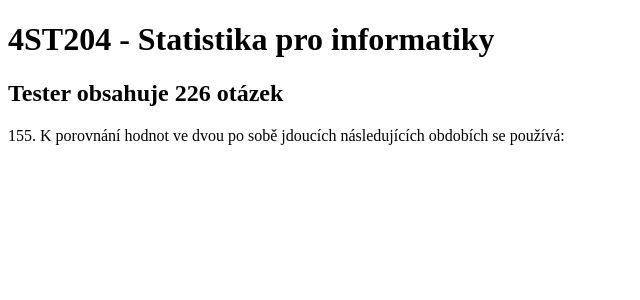
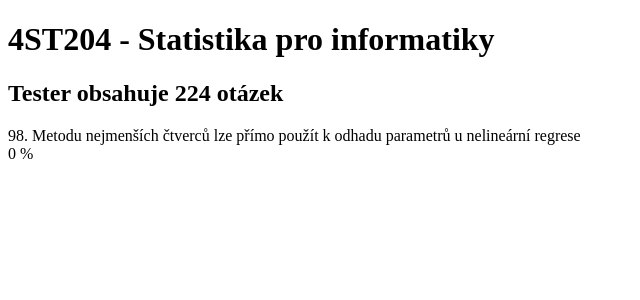
Before and after one commit to jirkavrba/vse-tester-template, a React (Create React App) app: page / in a window 1280 px wide. Shown: the top 300 px of the page, without its empty margins (0-640 px from the left). Built offline with nearby package versions, Linux system fonts and the light colour scheme.

Commit message:
Work in progress quetsions overview component

```diff
--- /dev/null
+++ b/src/components/QuestionsOverview.tsx
@@ -0,0 +1,20 @@
+import { FC, useMemo } from "react";
+import { DisplayQuestion, QuestionState } from "./Tester";
+
+interface QuestionsOverviewProps {
+    questions: Array<DisplayQuestion>
+}
+
+const QuestionsOverview: FC<QuestionsOverviewProps> = ({questions}: QuestionsOverviewProps) => {
+    const sorted = useMemo(() => questions.sort((a, b) => a.position - b.position), [questions]);
+
+    const correct = questions.filter(q => q.state == QuestionState.Correct).length;
+    const incorrect = questions.filter(q => q.state == QuestionState.Correct).length;
+    const percentage = correct / Math.max(incorrect + correct, 1) * 100;
+
+    return (
+        <div>{percentage} %</div>
+    );
+}
+
+export default QuestionsOverview;
--- a/src/components/Tester.tsx
+++ b/src/components/Tester.tsx
@@ -1,4 +1,5 @@
 import { useState, FC, useEffect } from "react";
+import QuestionsOverview from "./QuestionsOverview";
 
 export interface Question {
     text: string,
@@ -8,15 +9,15 @@ export interface Question {
     }>
 }
 
-enum QuestionState {
+export interface DisplayQuestion extends Question {
+    position: number,
+    state: QuestionState,
+}
+
+export enum QuestionState {
     Unanswered,
     Correct,
     Incorrect
-}
-
-interface DisplayQuestion extends Question {
-    position: number,
-    state: QuestionState,
 }
 
 interface TesterProps {
@@ -44,6 +45,7 @@ const Tester: FC<TesterProps> = ({title, questions: source}: TesterProps) => {
             <h2>Tester obsahuje {questions.length} otázek</h2>
 
             {question && question.text}
+            <QuestionsOverview questions={questions}/>
         </>
     )
 }
```
Also changed, not shown: src/questions.json.
